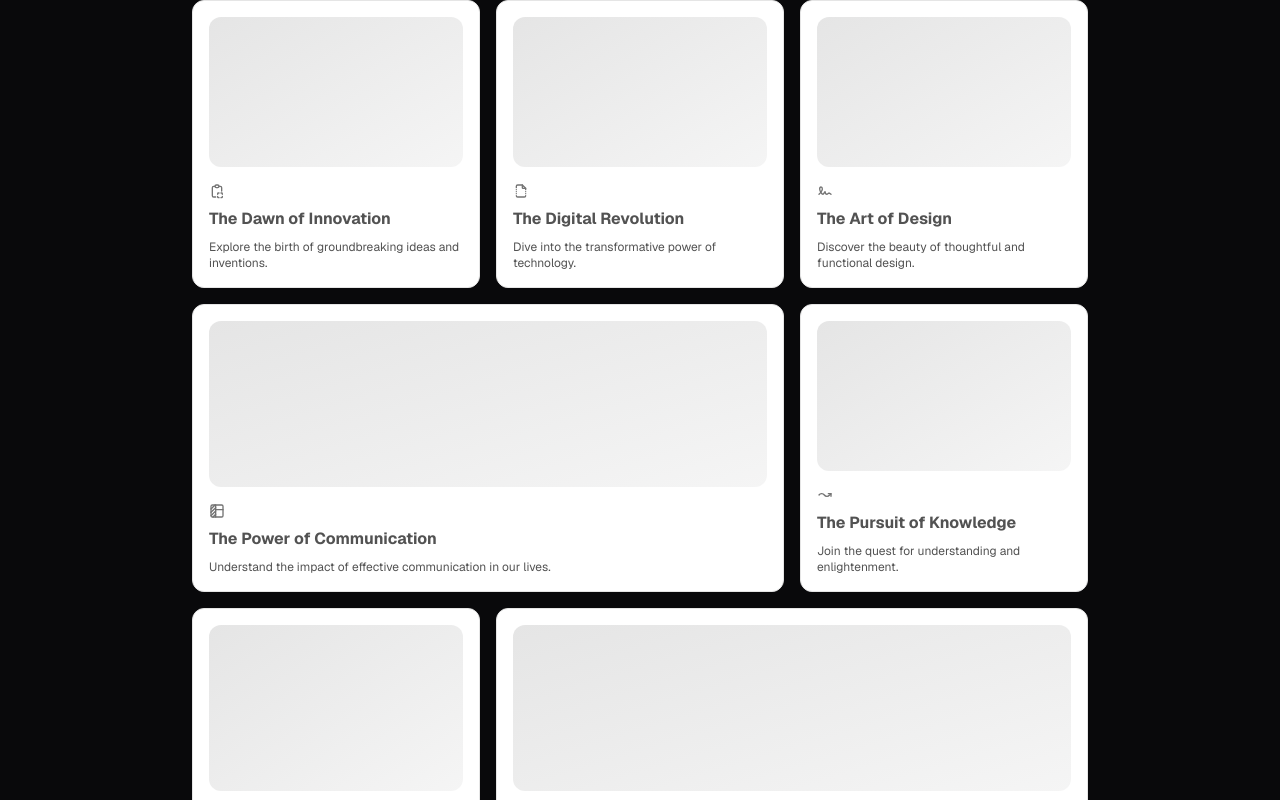
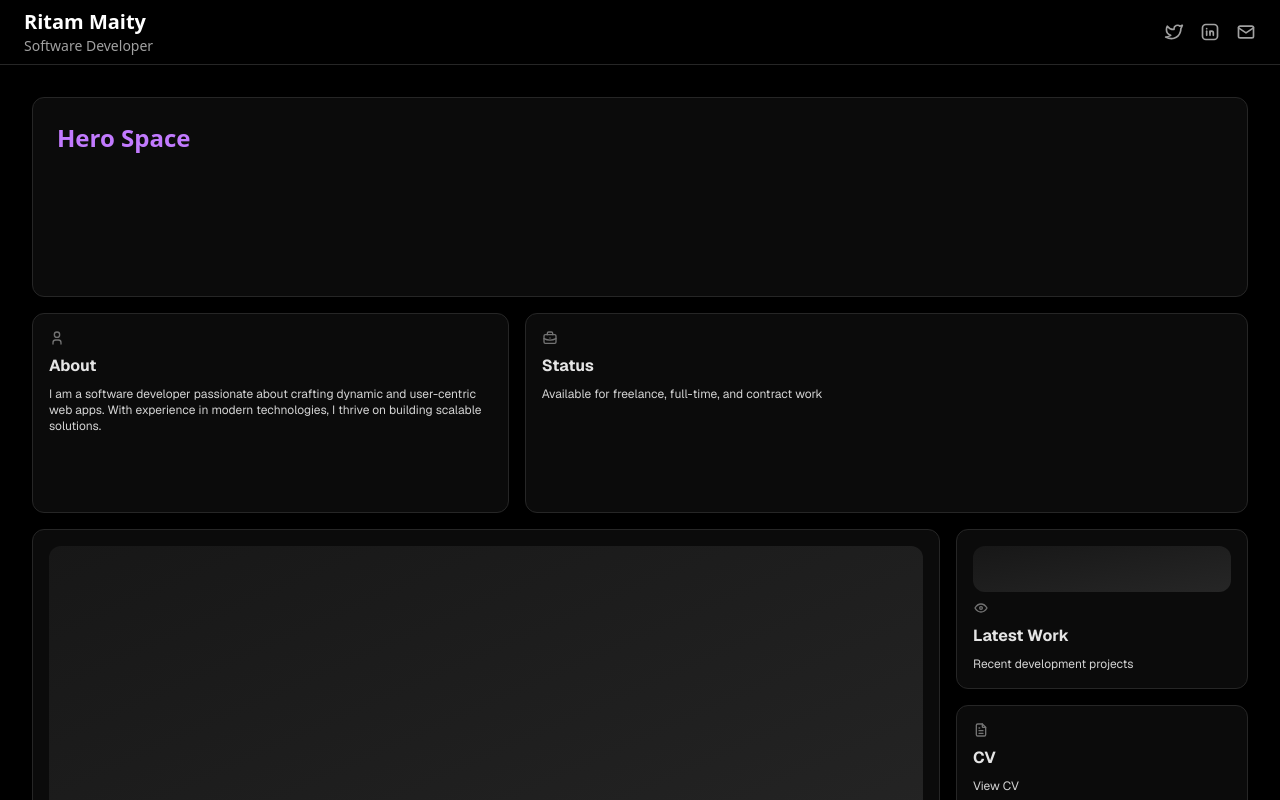
Before and after one commit to 0ritam/MyPortfolio, a Next.js app: page / in a window 1280 px wide. Shown: the top 800 px of the page. Built offline with nearby package versions, Linux system fonts and the light colour scheme.

Commit message:
Structural Implementation  done

```diff
--- a/app/page.tsx
+++ b/app/page.tsx
@@ -2,76 +2,101 @@ import { cn } from "@/lib/utils";
 import React from "react";
 import { BentoGrid, BentoGridItem } from "../components/ui/bento-grid";
 import {
-  IconArrowWaveRightUp,
-  IconBoxAlignRightFilled,
-  IconBoxAlignTopLeft,
-  IconClipboardCopy,
-  IconFileBroken,
-  IconSignature,
-  IconTableColumn,
+  IconBrandTwitter,
+  IconBrandLinkedin,
+  IconMail,
+  IconMapPin,
+  IconBriefcase,
+  IconUser,
+  IconFileText,
+  IconCode,
+  IconEye,
 } from "@tabler/icons-react";
 
 export default function BentoGridDemo() {
   return (
-    <BentoGrid className="max-w-4xl mx-auto">
-      {items.map((item, i) => (
-        <BentoGridItem
-          key={i}
-          title={item.title}
-          description={item.description}
-          header={item.header}
-          icon={item.icon}
-          className={i === 3 || i === 6 ? "md:col-span-2" : ""}
-        />
-      ))}
-    </BentoGrid>
+    <div className="min-h-screen bg-black text-white">
+      {/* Header Bar */}
+      <header className="w-full px-6 py-2 flex justify-between items-center border-b border-neutral-800 mb-8">
+        <div>
+          <h1 className="text-xl font-semibold">Ritam Maity</h1>
+          <p className="text-sm text-neutral-400">Software Developer</p>
+        </div>
+        <div className="flex items-center gap-4">
+          <a href="https://twitter.com/yourusername" target="_blank" rel="noopener noreferrer" className="text-neutral-400 hover:text-white transition-colors">
+            <IconBrandTwitter className="h-5 w-5" />
+          </a>
+          <a href="https://linkedin.com/in/yourusername" target="_blank" rel="noopener noreferrer" className="text-neutral-400 hover:text-white transition-colors">
+            <IconBrandLinkedin className="h-5 w-5" />
+          </a>
+          <a href="mailto:your.email@example.com" className="text-neutral-400 hover:text-white transition-colors">
+            <IconMail className="h-5 w-5" />
+          </a>
+        </div>
+      </header>
+
+      {/* Main Content */}
+      <main className="max-w-7xl mx-auto px-8">
+        {/* Hero Space */}
+        <section className="w-full h-[200px] rounded-xl border border-neutral-800 bg-neutral-900/50 p-6 mb-4">
+          <h2 className="text-2xl font-bold text-purple-400">Hero Space</h2>
+        </section>
+
+        {/* About and Status Row */}
+        <div className="grid grid-cols-5 gap-4 mb-4">
+          <BentoGridItem
+            title="About"
+            description="I am a software developer passionate about crafting dynamic and user-centric web apps. With experience in modern technologies, I thrive on building scalable solutions."
+            icon={<IconUser className="h-4 w-4 text-neutral-500" />}
+            className="col-span-2 h-[200px]"
+          />
+          <BentoGridItem
+            title="Status"
+            description="Available for freelance, full-time, and contract work"
+            icon={<IconBriefcase className="h-4 w-4 text-neutral-500" />}
+            className="col-span-3 h-[200px]"
+          />
+        </div>
+
+        {/* Projects and Right Side Sections */}
+        <div className="grid grid-cols-4 gap-4">
+          {/* Projects Section */}
+          <BentoGridItem
+            title="Projects"
+            description="Atomix UI • Quick Bid"
+            icon={<IconCode className="h-4 w-4 text-neutral-500" />}
+            className="col-span-3 h-[500px]"
+            header={<Skeleton />}
+          />
+
+          {/* Right Side Sections */}
+          <div className="space-y-4 col-span-1">
+            <BentoGridItem
+              title="Latest Work"
+              description="Recent development projects"
+              icon={<IconEye className="h-4 w-4 text-neutral-500" />}
+              className="h-[160px]"
+              header={<Skeleton />}
+            />
+            <BentoGridItem
+              title="CV"
+              description="View CV"
+              icon={<IconFileText className="h-4 w-4 text-neutral-500" />}
+              className="h-[160px]"
+            />
+            <BentoGridItem
+              title="Research"
+              description="Research papers and publications"
+              icon={<IconFileText className="h-4 w-4 text-neutral-500" />}
+              className="h-[160px]"
+            />
+          </div>
+        </div>
+      </main>
+    </div>
   );
 }
+
 const Skeleton = () => (
-  <div className="flex flex-1 w-full h-full min-h-[6rem] rounded-xl bg-gradient-to-br from-neutral-200 dark:from-neutral-900 dark:to-neutral-800 to-neutral-100"></div>
+  <div className="w-full h-full rounded-xl bg-gradient-to-br from-neutral-900 to-neutral-800"></div>
 );
-const items = [
-  {
-    title: "The Dawn of Innovation",
-    description: "Explore the birth of groundbreaking ideas and inventions.",
-    header: <Skeleton />,
-    icon: <IconClipboardCopy className="h-4 w-4 text-neutral-500" />,
-  },
-  {
-    title: "The Digital Revolution",
-    description: "Dive into the transformative power of technology.",
-    header: <Skeleton />,
-    icon: <IconFileBroken className="h-4 w-4 text-neutral-500" />,
-  },
-  {
-    title: "The Art of Design",
-    description: "Discover the beauty of thoughtful and functional design.",
-    header: <Skeleton />,
-    icon: <IconSignature className="h-4 w-4 text-neutral-500" />,
-  },
-  {
-    title: "The Power of Communication",
-    description:
-      "Understand the impact of effective communication in our lives.",
-    header: <Skeleton />,
-    icon: <IconTableColumn className="h-4 w-4 text-neutral-500" />,
-  },
-  {
-    title: "The Pursuit of Knowledge",
-    description: "Join the quest for understanding and enlightenment.",
-    header: <Skeleton />,
-    icon: <IconArrowWaveRightUp className="h-4 w-4 text-neutral-500" />,
-  },
-  {
-    title: "The Joy of Creation",
-    description: "Experience the thrill of bringing ideas to life.",
-    header: <Skeleton />,
-    icon: <IconBoxAlignTopLeft className="h-4 w-4 text-neutral-500" />,
-  },
-  {
-    title: "The Spirit of Adventure",
-    description: "Embark on exciting journeys and thrilling discoveries.",
-    header: <Skeleton />,
-    icon: <IconBoxAlignRightFilled className="h-4 w-4 text-neutral-500" />,
-  },
-];
--- a/components/ui/bento-grid.tsx
+++ b/components/ui/bento-grid.tsx
@@ -10,7 +10,7 @@ export const BentoGrid = ({
   return (
     <div
       className={cn(
-        "mx-auto grid max-w-7xl grid-cols-1 gap-4 md:auto-rows-[18rem] md:grid-cols-3",
+        "mx-auto grid grid-cols-3 gap-4",
         className,
       )}
     >
@@ -35,17 +35,17 @@ export const BentoGridItem = ({
   return (
     <div
       className={cn(
-        "group/bento shadow-input row-span-1 flex flex-col justify-between space-y-4 rounded-xl border border-neutral-200 bg-white p-4 transition duration-200 hover:shadow-xl dark:border-white/[0.2] dark:bg-black dark:shadow-none",
+        "group/bento flex flex-col justify-between rounded-xl border border-neutral-800 bg-neutral-900/50 p-4 transition duration-200 hover:border-neutral-700",
         className,
       )}
     >
-      {header}
+      {header && <div className="mb-2 flex-1">{header}</div>}
       <div className="transition duration-200 group-hover/bento:translate-x-2">
         {icon}
-        <div className="mt-2 mb-2 font-sans font-bold text-neutral-600 dark:text-neutral-200">
+        <div className="mt-2 mb-2 font-sans font-bold text-neutral-200">
           {title}
         </div>
-        <div className="font-sans text-xs font-normal text-neutral-600 dark:text-neutral-300">
+        <div className="font-sans text-xs text-neutral-300 line-clamp-3">
           {description}
         </div>
       </div>
```
